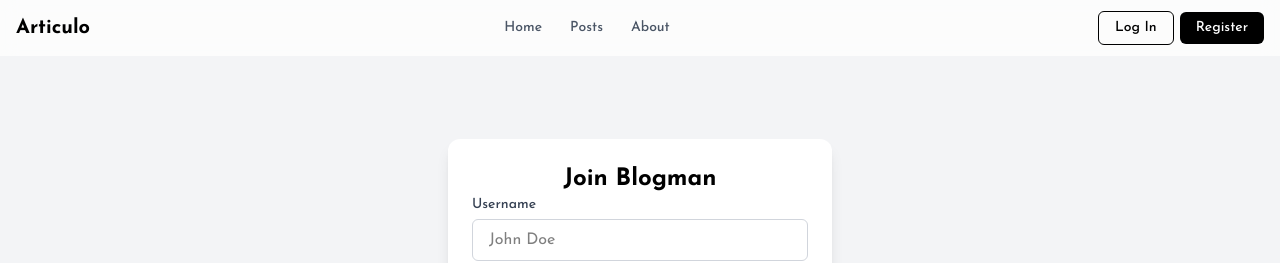
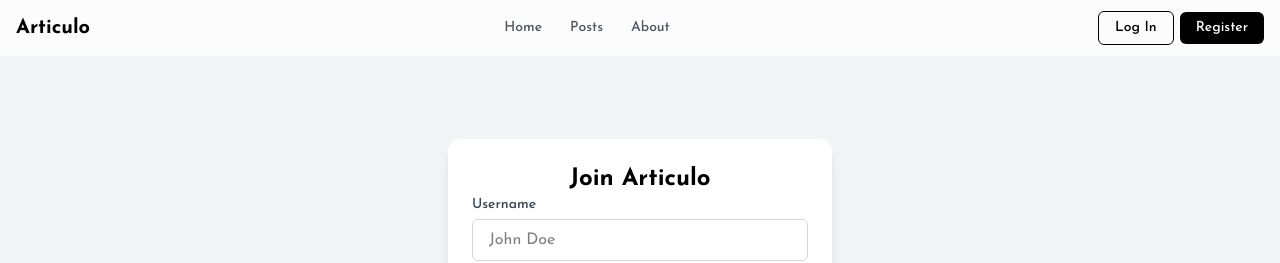
Before and after one commit to mohdaffann/Articulo-frontend, a React (Vite) app: page /register in a window 1280 px wide. Shown: the top 263 px of the page. Built offline with nearby package versions, Linux system fonts and the light colour scheme; no server answers.

Commit message:
code refractor

```diff
--- a/src/pages/Signup.jsx
+++ b/src/pages/Signup.jsx
@@ -77,7 +77,7 @@ const Signup = () => {
 
         <div className="flex items-center justify-center min-h-screen bg-gray-100">
             <div className="w-full max-w-sm p-6 bg-white rounded-xl shadow-lg">
-                <h2 className="text-2xl font-bold text-center">Join Blogman</h2>
+                <h2 className="text-2xl font-bold text-center">Join Articulo</h2>
 
 
                 <form className="space-y-4 " onSubmit={handleSubmit(onSubmit)} encType="multipart/form-data">
```
